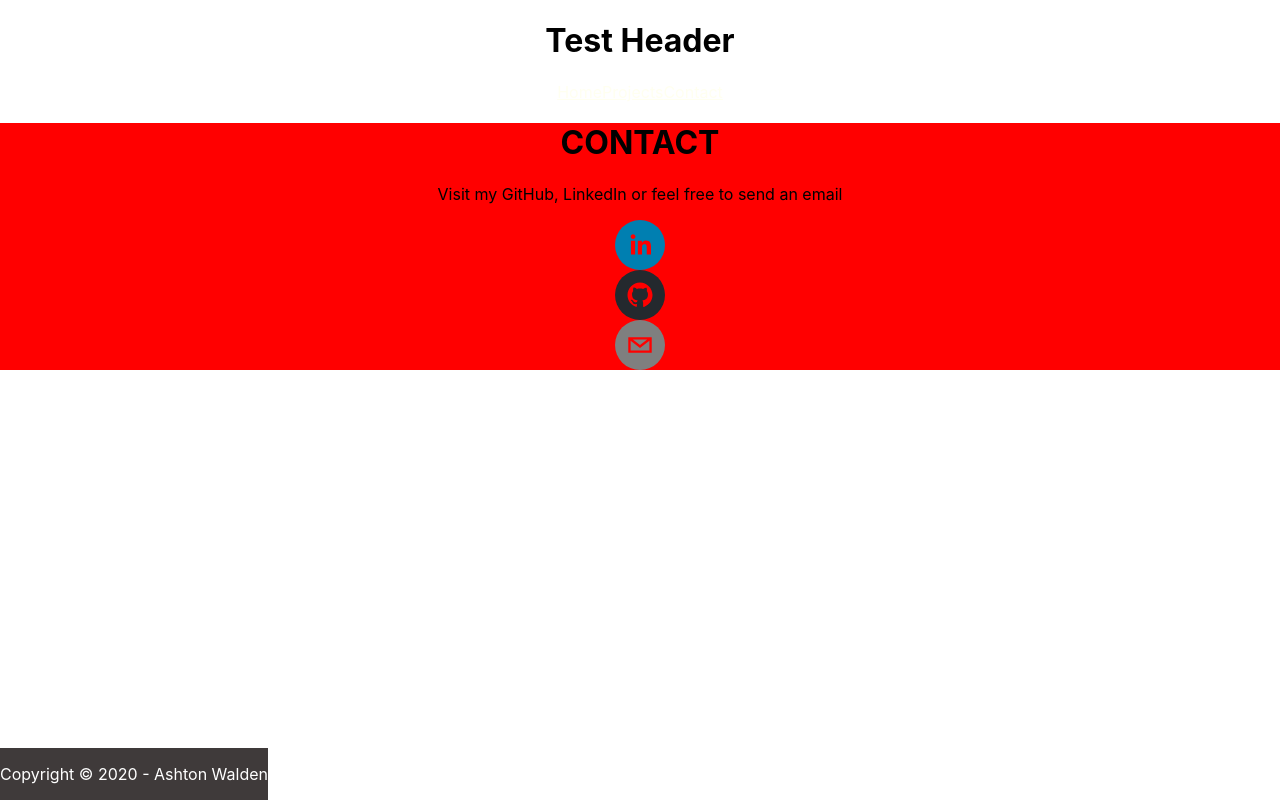
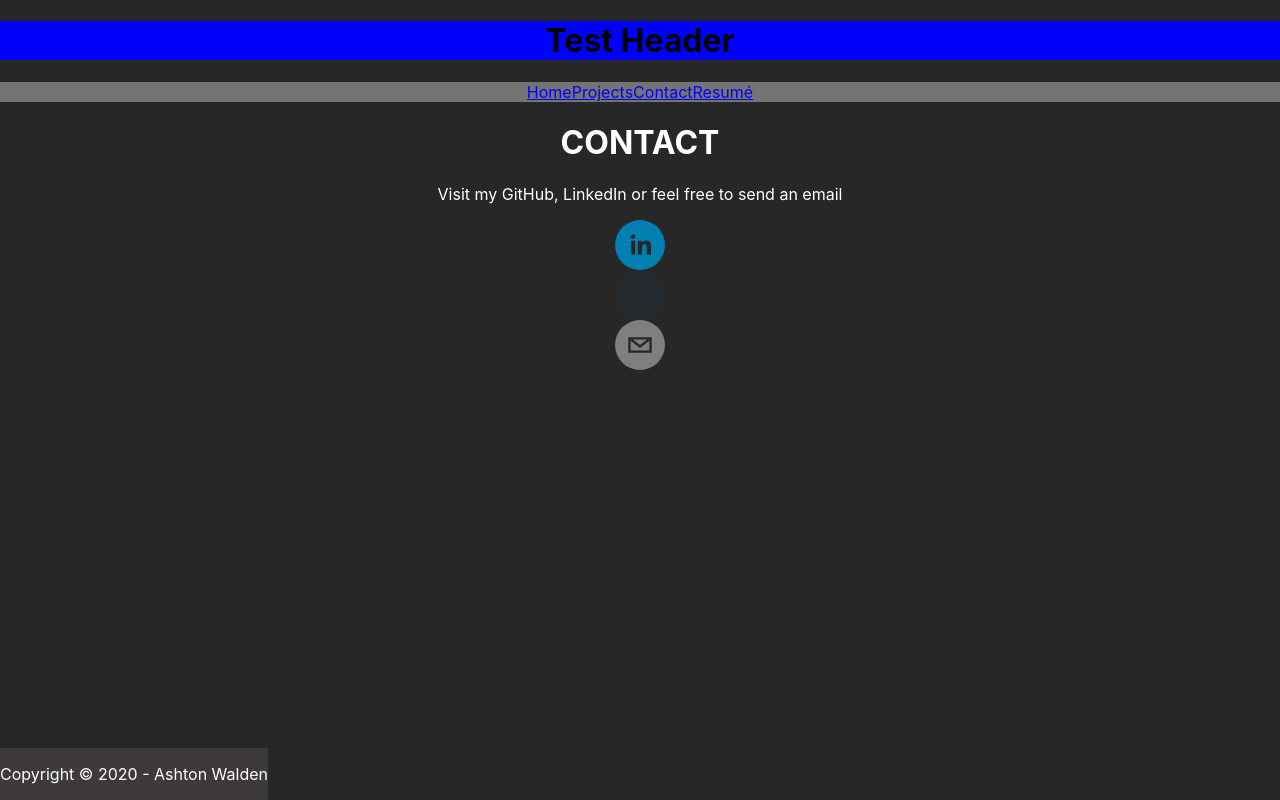
Before and after one commit to ashtonwalden34/react-portfolio, a React (Create React App) app: page /contact in a window 1280 px wide. Built offline with nearby package versions, Linux system fonts and the light colour scheme.

Commit message:
changed background & Navbar color as well as other styling changes

```diff
--- a/src/App.css
+++ b/src/App.css
@@ -1,5 +1,14 @@
+html {
+  background-color: #272727;
+}
+
 .App {
   text-align: center;
+  background-color: #272727;
+}
+
+.Row {
+  background-color: #272727;
 }
 
 .App-logo {
@@ -14,7 +23,7 @@
 }
 
 .App-header {
-  background-color: #282c34;
+  background-color: #272727;
   min-height: 100vh;
   display: flex;
   flex-direction: column;
@@ -38,5 +47,10 @@
 }
 
 .jumbotron {
-  background-color: red;
+  background-color: #272727;
+  color: white;
 }
+
+body {
+  background-color: #27272727;
+}
--- a/src/Components/Header/Header.js
+++ b/src/Components/Header/Header.js
@@ -4,7 +4,7 @@ import './style.css';
 
 function Header() {
     return (
-        <h1>Test Header</h1>
+        <h1 className="header">Test Header</h1>
     )
 }
 
--- a/src/Components/Header/style.css
+++ b/src/Components/Header/style.css
@@ -0,0 +1,3 @@
+.header{
+    background-color: blue;
+}
--- a/src/Components/Navbar/Navbar.js
+++ b/src/Components/Navbar/Navbar.js
@@ -1,7 +1,7 @@
 import React from 'react';
 import { Link } from 'react-router-dom';
 import './style.css';
-// import Pdf from "../../assets/resume.pdf"
+import Pdf from "../../assets/resume.pdf"
 
 function Navbar() {
     return (
@@ -9,7 +9,7 @@ function Navbar() {
             <span className="navbar-brand mb-0 h1 text-dark navlink"><Link to="/">Home</Link></span>
             <span className="navbar-brand mb-0 h1 text-dark navlink"><Link to="/projects">Projects</Link></span>
             <span className="navbar-brand mb-0 h1 text-dark navlink"><Link to="/contact">Contact</Link></span>
-            {/* <span className="navbar-brand mb-0 h1 text-dark navlink"><a href={Pdf} target="_blank" rel="noopener noreferrer">Resumé</a></span> */}
+            <span className="navbar-brand mb-0 h1 text-dark navlink"><a href={Pdf} target="_blank" rel="noopener noreferrer">Resumé</a></span>
         </nav>
     )
 }
--- a/src/Components/Navbar/style.css
+++ b/src/Components/Navbar/style.css
@@ -8,10 +8,14 @@ nav {
 }
 
 a {
-    color: ivory
+    color: blue
 }
 
 .links {
     margin: 0px;
     width: 400px
 }
+
+.navbar {
+    background-color: #747474;
+}
--- a/src/Pages/style.css
+++ b/src/Pages/style.css
@@ -16,9 +16,13 @@ aside {
     margin-left: 15px;
     float: right;
     font-style: italic;
-    background-color: lightgray;
+    background-color: #272727;
 }
 
 .socialIcon {
     padding: 10px
 }
+
+body {
+    background-color: #272727;
+}
--- a/src/index.css
+++ b/src/index.css
@@ -11,3 +11,7 @@ code {
   font-family: source-code-pro, Menlo, Monaco, Consolas, 'Courier New',
     monospace;
 }
+
+background {
+  color: #272727;
+}
```
Also changed, not shown: 1 other file (tests, documents, lock files or other folders).
